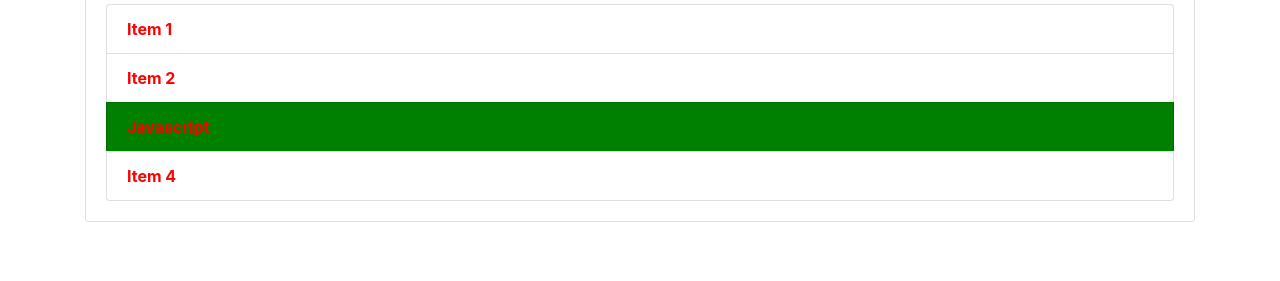
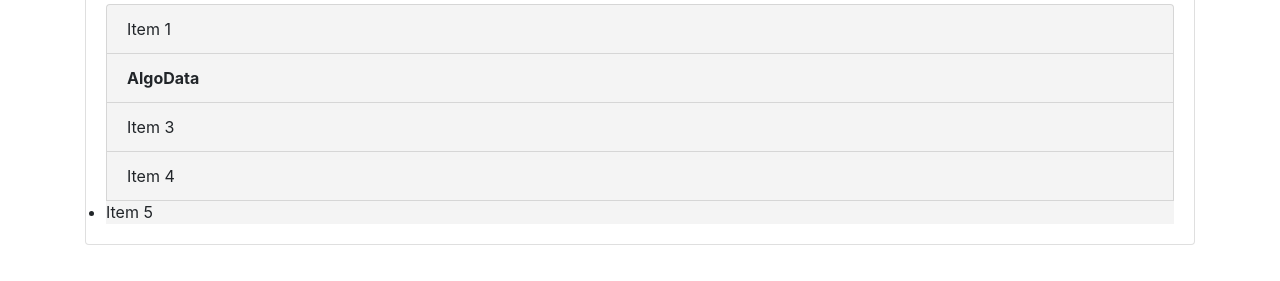
Before and after one commit to ShankarAdd/Gitrepo, a plain HTML site: page DomManipulation/structure/index.html in a window 1280 px wide. Shown: the part 273-554 px from the top of the page. Drawn offline with nearby package versions, Linux system fonts and the light colour scheme.

Commit message:
AddedGetElementByTagName

```diff
--- a/DomManipulation/structure/app.js
+++ b/DomManipulation/structure/app.js
@@ -1,28 +1,41 @@
-// console.log('Hello git');
-// console.log('This is first commit into main branch');
-// const header=document.getElementById('main-header');
-// header.style.borderBottom='solid 3px #000';
-// const sc=document.querySelector('h2');
-// sc.style.color='green';
-// console.log(typeof(getElementById));
+// // console.log('Hello git');
+// // console.log('This is first commit into main branch');
+// // const header=document.getElementById('main-header');
+// // header.style.borderBottom='solid 3px #000';
+// // const sc=document.querySelector('h2');
+// // sc.style.color='green';
+// // console.log(typeof(getElementById));
 
-//getelemetbyclasssname
-var items=document.getElementsByClassName('list-group-item');
-console.log(items);
-console.log(items[1]);
-items[2].textContent = 'Javascript';
+// //getelemetbyclasssname
+// var items=document.getElementsByClassName('list-group-item');
+// console.log(items);
+// console.log(items[1]);
+// items[2].textContent = 'Javascript';
 
-items[2].style.backgroundColor='green';
+// items[2].style.backgroundColor='green';
 
-//this will give error
-//items.style.backgroundColor='#f4f4f4';
+// //this will give error
+// //items.style.backgroundColor='#f4f4f4';
 
-//to over come from this we need to iterate for loop to change each color
-//  for(var i=0;i<items.length;i++){
-//     items[i].style.backgroundColor='grey';
-//  }
-//Making the font bold and color 2
-for(var i=0;i<items.length;i++){
-     items[i].style.fontWeight='bold';
-     items[i].style.color='red';
+// //to over come from this we need to iterate for loop to change each color
+// //  for(var i=0;i<items.length;i++){
+// //     items[i].style.backgroundColor='grey';
+// //  }
+// //Making the font bold and color 2
+// for(var i=0;i<items.length;i++){
+//      items[i].style.fontWeight='bold';
+//      items[i].style.color='red';
+// }
+
+//GetElementByTagName
+var li=document.getElementsByTagName('li');
+li[1].textContent='AlgoData';
+li[1].style.fontWeight= 'bold';
+li[1].style.backgroundColor= 'yellow';
+
+//we get error if we use
+//li.style.backgroundColor='#f4f4f4';
+
+for(var i=0;i<li.length;i++){
+    li[i].style.backgroundColor='#f4f4f4';
 }
--- a/DomManipulation/structure/index.html
+++ b/DomManipulation/structure/index.html
@@ -27,6 +27,7 @@
       <li class="list-group-item">Item 2</li>
       <li class="list-group-item">Item 3</li>
       <li class="list-group-item">Item 4</li>
+      <li>Item 5</li>
     </ul>
    </div>
   </div>
```
